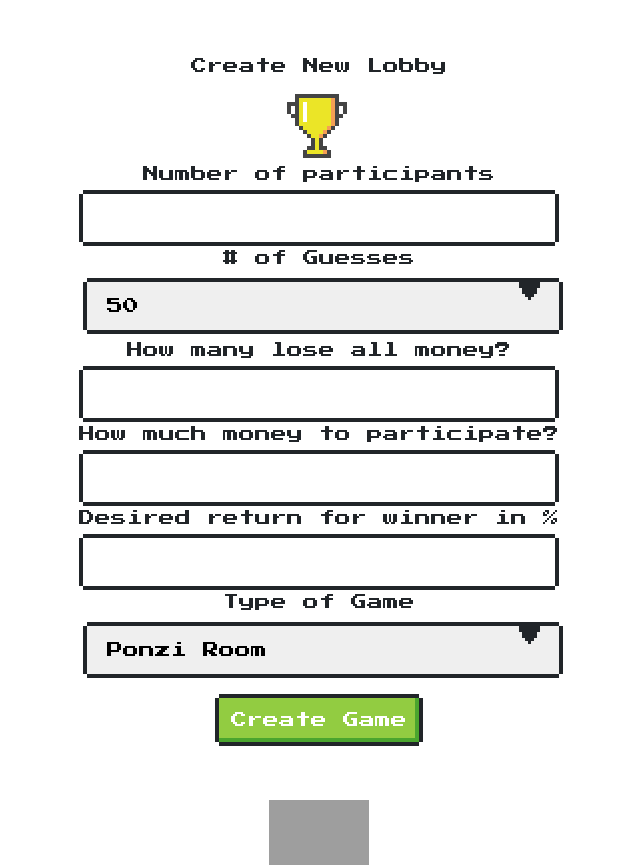
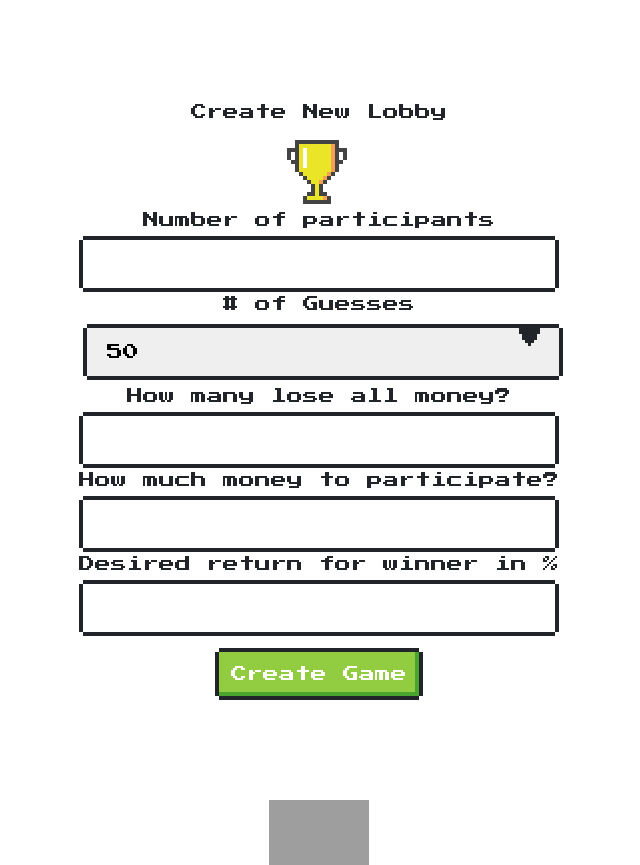
Before and after one commit to dariokl/firebase-flask-ponzi, a Flask app: page /create-room in a window 1280 px wide. Shown: the whole page, without its empty margins (321-961 px from the left). Run offline with Flask 2, Linux system fonts and the light colour scheme; data that the repository does not hold is empty; some libraries are stand-ins or nearby versions; grey boxes are pictures that could not be loaded.

Commit message:
game type new flow

```diff
--- a/app/forms.py
+++ b/app/forms.py
@@ -4,10 +4,8 @@ from wtforms import StringField, SubmitField, IntegerField, SelectField, Validat
 from wtforms.validators import DataRequired, NumberRange, Length, Regexp
 
 import math
+from math import acos, degrees
 
-
-GAME_TYPES = [('Ponzi', 'Ponzi Room'), ('Ignatova', 'Ignatova Room'), ('Maddof', 'Maddoff Room')
-        ,('Rossem', 'Van Rossem Room')]
 
 class GuessForm(FlaskForm):
     guess = StringField('name', validators=[
@@ -15,7 +13,6 @@ class GuessForm(FlaskForm):
 
 
 class GameForm(FlaskForm):
-    game_type = SelectField('Type of Game', choices=GAME_TYPES)
     allowed_players = IntegerField('Number of participants')
     guesses = SelectField('# of Guesses', choices=[50,100])
     n_losers = IntegerField('How many lose all money?')
@@ -52,4 +49,5 @@ class GameForm(FlaskForm):
       distribution = [x+adjust for x in lista]
       tail= [-1 for i in range(losers)]
       distribution=distribution+tail
-      return distribution
+      degree=degrees(math.asin(distribution[0]/hyp))
+      return distribution,degree
--- a/app/ponzi/views.py
+++ b/app/ponzi/views.py
@@ -15,12 +15,13 @@ from ..firebase_utils.db import db
 @view.route('/create-room', methods=['POST', 'GET'])
 def create_room():
     data = {
-        'game_type': '',
+        'game_type': 'Ponzi',
         'allowed_players': 0,
         'players': "{}",
         'total_players': 0,
         'ready': 0,
         'distribution': "{}",
+        'skewness':0,
         'guesses': 0,
         'n_losers':0,
         'contribution':0,
@@ -37,15 +38,23 @@ def create_room():
 
         if len(create_rooms.val()) <= 6:
             # Editing the game data object.
-            data['game_type'] = form.game_type.data
             data['allowed_players'] = form.allowed_players.data
             data['max_players'] = form.allowed_players.data
             data['n_losers'] = form.n_losers.data
             data['contribution'] = form.contribution.data
             data['max_return'] = form.max_return.data/100
             data['guesses'] = int(form.guesses.data)
-            distibution=form.distribution(data['allowed_players'],data['n_losers'],data['contribution'],data['max_return'])
+            distibution, skewness=form.distribution(data['allowed_players'],data['n_losers'],data['contribution'],data['max_return'])
             data['distribution'] = dict(zip(range(1,len(distibution)+1),distibution))
+            data['skewness'] = skewness
+            if skewness < 4:
+                data['game_type'] = 'Maddof'
+            elif skewness <=6:
+                data['game_type'] = 'Rossem'
+            elif skewness <=9:
+                data['game_type'] = 'Ponzi'
+            else:
+                data['game_type'] = 'Ignatova'
             # We can add separate class from Games instead of using User class, for now its obsolete.
             crud_game.create_new_game(db, data)
             flash('Successfuly created New Game')
--- a/app/templates/admin.html
+++ b/app/templates/admin.html
@@ -44,10 +44,7 @@
     {{form.max_return.label}}
     {{form.max_return(class='nes-input')}}
   </div>
-  <div class="nes-select">
-    {{form.game_type.label}}
-    {{form.game_type(class='nes-select')}}
-  </div>
+
   <div>
     <button type='submit'  class='nes-btn is-success' style='margin-top: 1rem;'> Create Game </button>
   </div>
--- a/app/templates/ranking.html
+++ b/app/templates/ranking.html
@@ -39,8 +39,9 @@
       <th>End Time</th>
     </tr>
   </table>
+  <a href="/"><button class="nes-btn is-success">Back Home</button></a>
 </div>
- <a href="/"><button class="nes-btn is-success">Back Home</button></a>
+
 <script>
   var room_key = {{room_key|tojson}}
   $(document).ready(function () {
--- a/paypal_tasks.py
+++ b/paypal_tasks.py
@@ -31,7 +31,7 @@ def register_scheduler(app):
     scheduler.start()
 
 
-    @scheduler.task('cron', id='do_db_payout', hour='1')
+    @scheduler.task('cron', id='do_db_payout', minute='5')
     def db_payout():
         """
         Scheduled payout function that will be ran on desired interval.
```
Also changed, not shown: app/templates/index.html (+8 -8 lines).
